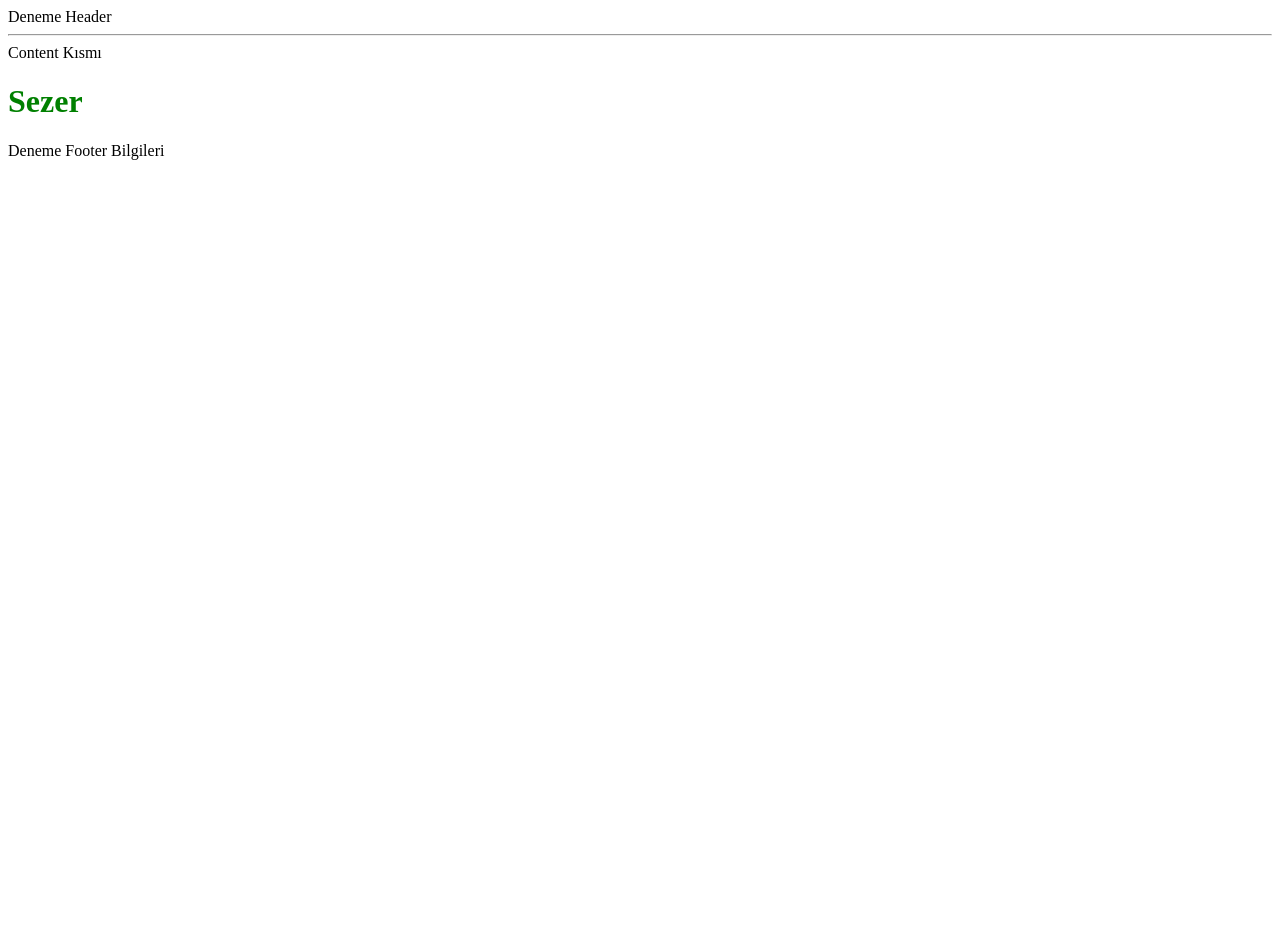
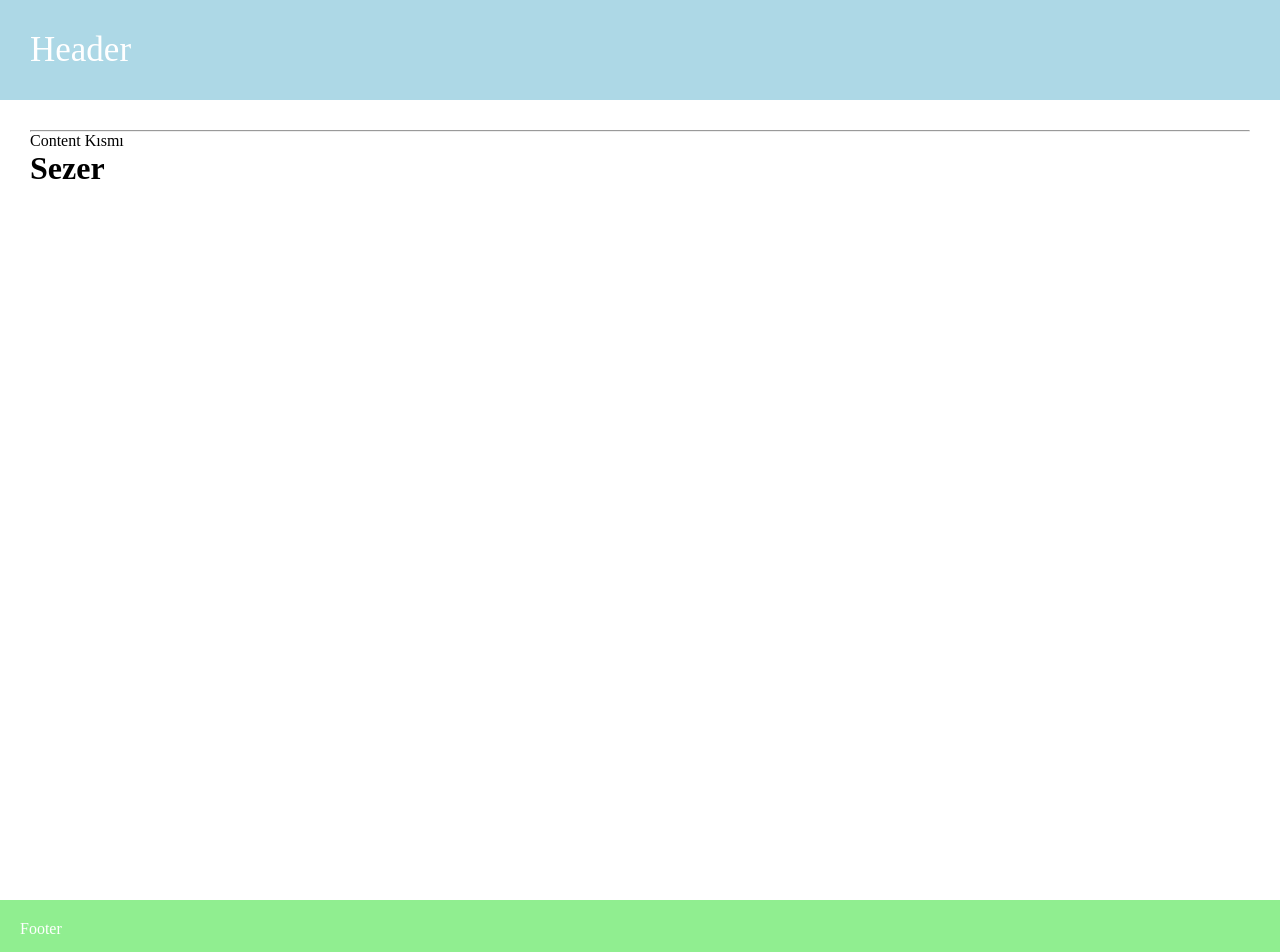
Before and after one commit to Sezer5/VueCompositionApiFirstProject, a Vue app: page / in a window 1280 px wide. Shown: the top 952 px of the page. Before the commit the page ends 800 px from the top, so only its background shows below. Built offline with nearby package versions, Linux system fonts and the light colour scheme.

Commit message:
Css işlemleri halledildi

```diff
--- a/src/App.vue
+++ b/src/App.vue
@@ -1,7 +1,7 @@
 <template>
   <div>
     <app-header/>
-      <div class="content">
+      <div class="container">
           <hr>
           Content Kısmı
           <h1>{{name}}</h1>
@@ -27,7 +27,13 @@ import {ref} from 'vue'
 
 </script>
 <style>
-    h1{
-      color:green;
+    *{
+      margin: 0px;
+      padding: 0px;
+      box-sizing: border-box;
+    }
+    .container{
+      min-height: 100vh;
+      padding: 30px;
     }
 </style>
--- a/src/components/Fixed/Footer.vue
+++ b/src/components/Fixed/Footer.vue
@@ -1,11 +1,19 @@
 <template>
-    Deneme Footer Bilgileri
+    <footer>
+        <div>
+            Footer
+        </div>
+    </footer>
 </template>
 
 <script>
 
 </script>
 
-<style>
-
+<style scoped>
+    footer{
+        background: lightgreen;
+        color: white;
+        padding: 20px;
+    }
 </style>
--- a/src/components/Fixed/Header.vue
+++ b/src/components/Fixed/Header.vue
@@ -1,11 +1,20 @@
 <template>
-    Deneme Header
+    <header>
+        <div>
+            Header
+        </div>
+    </header>
 </template>
 
 <script>
 
 </script>
 
-<style>
-
+<style scoped>
+    header{
+        background: lightblue;
+        color:white;
+        font-size: 35px;
+        padding: 30px;
+    }
 </style>
```
